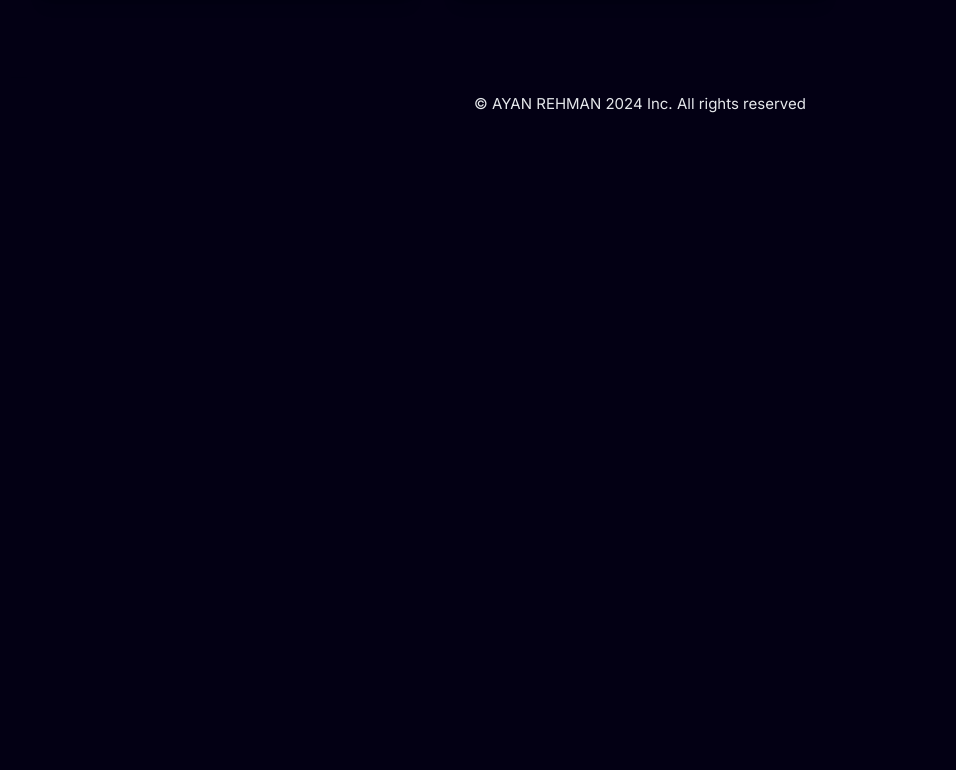
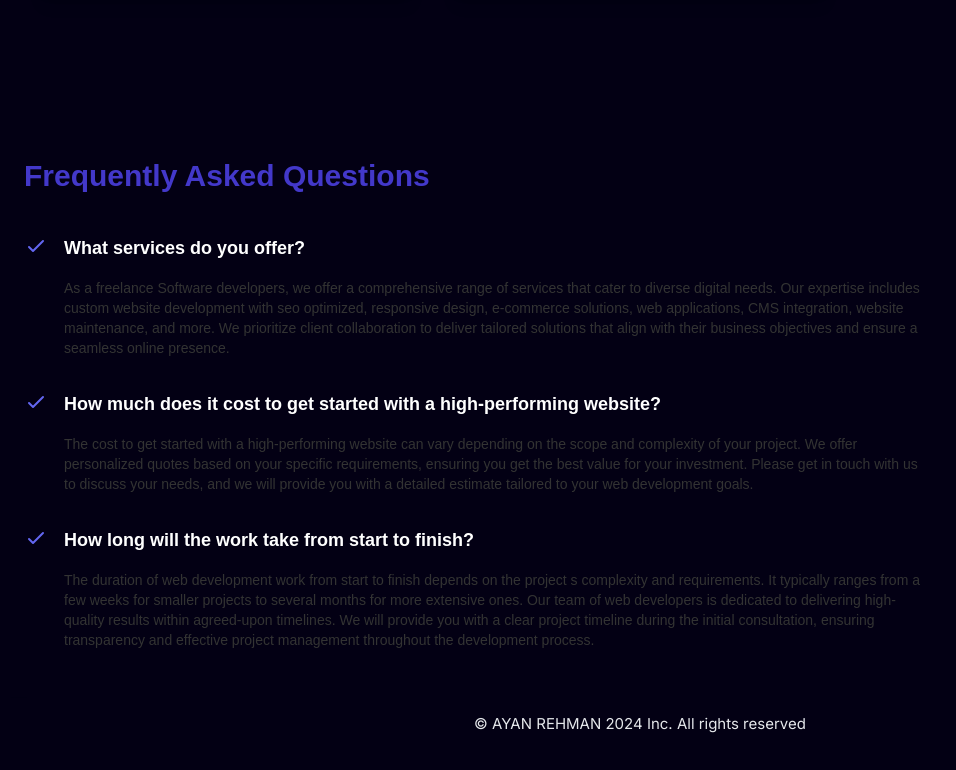
Before and after one commit to Ayan0755555/Space-Portolio, a Next.js app: page / in a window 1280 px wide. Shown: the part 3908-4678 px from the top of the page, without its empty margins (0-956 px from the left). Before the commit the page ends 4058 px from the top, so only its background shows below. Built offline with nearby package versions, Linux system fonts and the light colour scheme; a web font is replaced by a local one.

Commit message:
Faqs-Completed-Now

```diff
--- a/app/page.tsx
+++ b/app/page.tsx
@@ -1,4 +1,5 @@
 import Encryption from "@/components/main/Encryption";
+import FAQ from "@/components/main/Faqs";
 import Hero from "@/components/main/Hero";
 import Projects from "@/components/main/Projects";
 import Skills from "@/components/main/Skills";
@@ -12,6 +13,7 @@ export default function Home() {
         <Skills />
         <Encryption />
         <Projects />
+        <FAQ/>
       </div>
     </main>
   );
--- /dev/null
+++ b/components/main/Faqs.tsx
@@ -0,0 +1,12 @@
+import React from 'react'
+import FaqsData from '../sub/FaqsData'
+
+const Faqs = () => {
+  return (
+    <div id='faqs'>
+      <FaqsData/>
+    </div>
+  )
+}
+
+export default Faqs
--- /dev/null
+++ b/components/sub/FaqsData.tsx
@@ -0,0 +1,51 @@
+import React from 'react'
+
+const FaqsData = () => {
+  return (
+    <div className='mb-12'>
+      <div className="bg-transparent px-6 font-[sans-serif]">
+  <h2 className="text-3xl font-extrabold text-indigo-700 mb-10">Frequently Asked Questions</h2>
+  <div className="space-y-8 max-w-4xl">
+    <div className="flex items-start">
+      <div className="flex-shrink-0">
+        <svg className="h-6 w-6 text-indigo-500" fill="none" stroke="currentColor" viewBox="0 0 24 24"
+          xmlns="http://www.w3.org/2000/svg">
+          <path stroke-linecap="round" stroke-linejoin="round" stroke-width="2" d="M5 13l4 4L19 7"></path>
+        </svg>
+      </div>
+      <div className="ml-4">
+        <h3 className="text-lg font-semibold text-white">What services do you offer?</h3>
+        <p className="text-sm text-[#333] mt-4">As a freelance Software developers, we offer a comprehensive range of services that cater to diverse digital needs. Our expertise includes custom website development with seo optimized, responsive design, e-commerce solutions, web applications, CMS integration, website maintenance, and more. We prioritize client collaboration to deliver tailored solutions that align with their business objectives and ensure a seamless online presence.</p>
+      </div>
+    </div>
+    <div className="flex items-start">
+      <div className="flex-shrink-0">
+        <svg className="h-6 w-6 text-indigo-500" fill="none" stroke="currentColor" viewBox="0 0 24 24"
+          xmlns="http://www.w3.org/2000/svg">
+          <path stroke-linecap="round" stroke-linejoin="round" stroke-width="2" d="M5 13l4 4L19 7"></path>
+        </svg>
+      </div>
+      <div className="ml-4">
+        <h3 className="text-lg font-semibold text-white">How much does it cost to get started with a high-performing website?</h3>
+        <p className="text-sm text-[#333] mt-4">The cost to get started with a high-performing website can vary depending on the scope and complexity of your project. We offer personalized quotes based on your specific requirements, ensuring you get the best value for your investment. Please get in touch with us to discuss your needs, and we will provide you with a detailed estimate tailored to your web development goals.</p>
+      </div>
+    </div>
+    <div className="flex items-start">
+      <div className="flex-shrink-0">
+        <svg className="h-6 w-6 text-indigo-500" fill="none" stroke="currentColor" viewBox="0 0 24 24"
+          xmlns="http://www.w3.org/2000/svg">
+          <path stroke-linecap="round" stroke-linejoin="round" stroke-width="2" d="M5 13l4 4L19 7"></path>
+        </svg>
+      </div>
+      <div className="ml-4">
+        <h3 className="text-lg font-semibold text-white ">How long will the work take from start to finish?</h3>
+        <p className="text-sm text-[#333] mt-4">The duration of web development work from start to finish depends on the project s complexity and requirements. It typically ranges from a few weeks for smaller projects to several months for more extensive ones. Our team of web developers is dedicated to delivering high-quality results within agreed-upon timelines. We will provide you with a clear project timeline during the initial consultation, ensuring transparency and effective project management throughout the development process.</p>
+      </div>
+    </div>
+  </div>
+</div>
+    </div>
+  )
+}
+
+export default FaqsData
```
